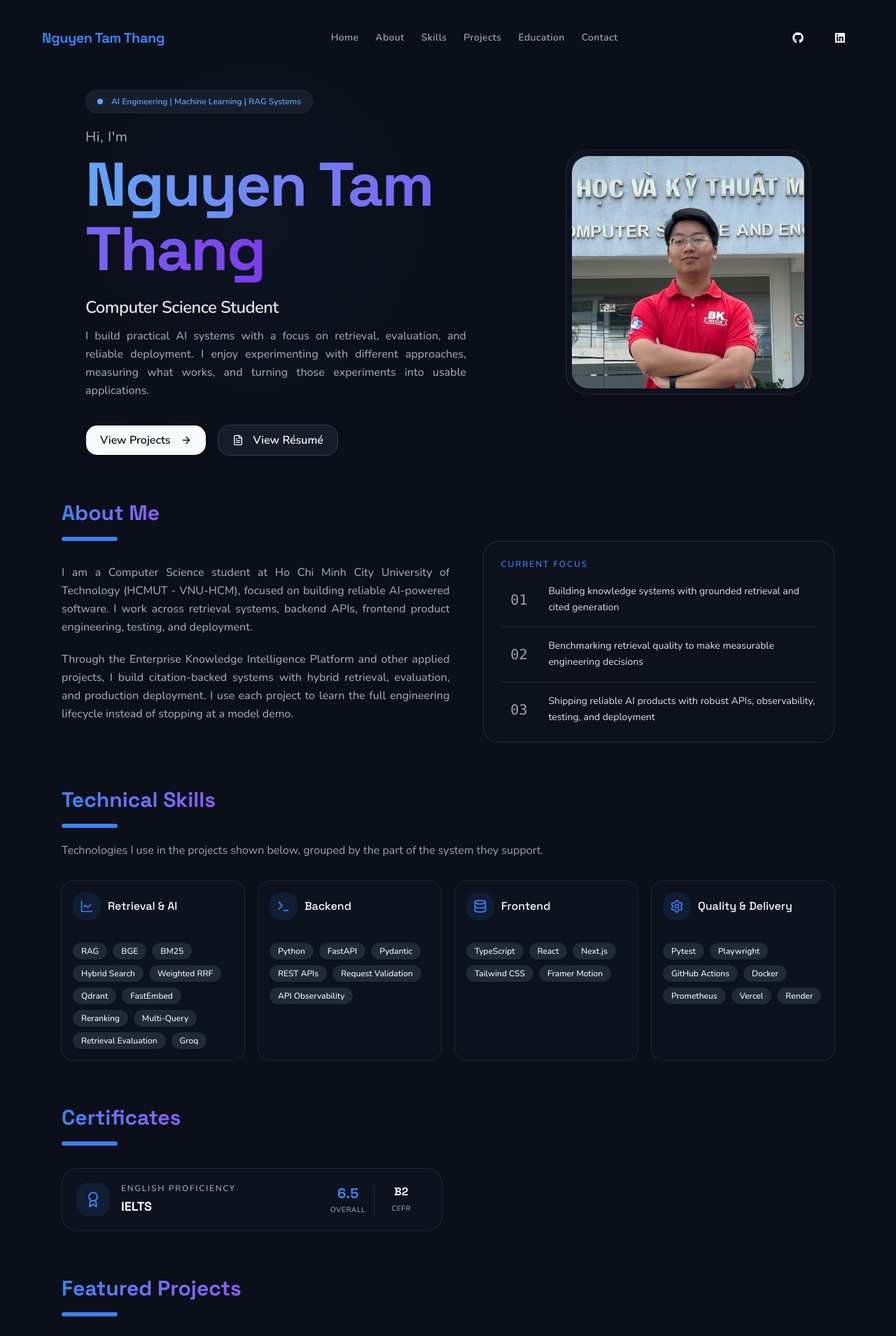
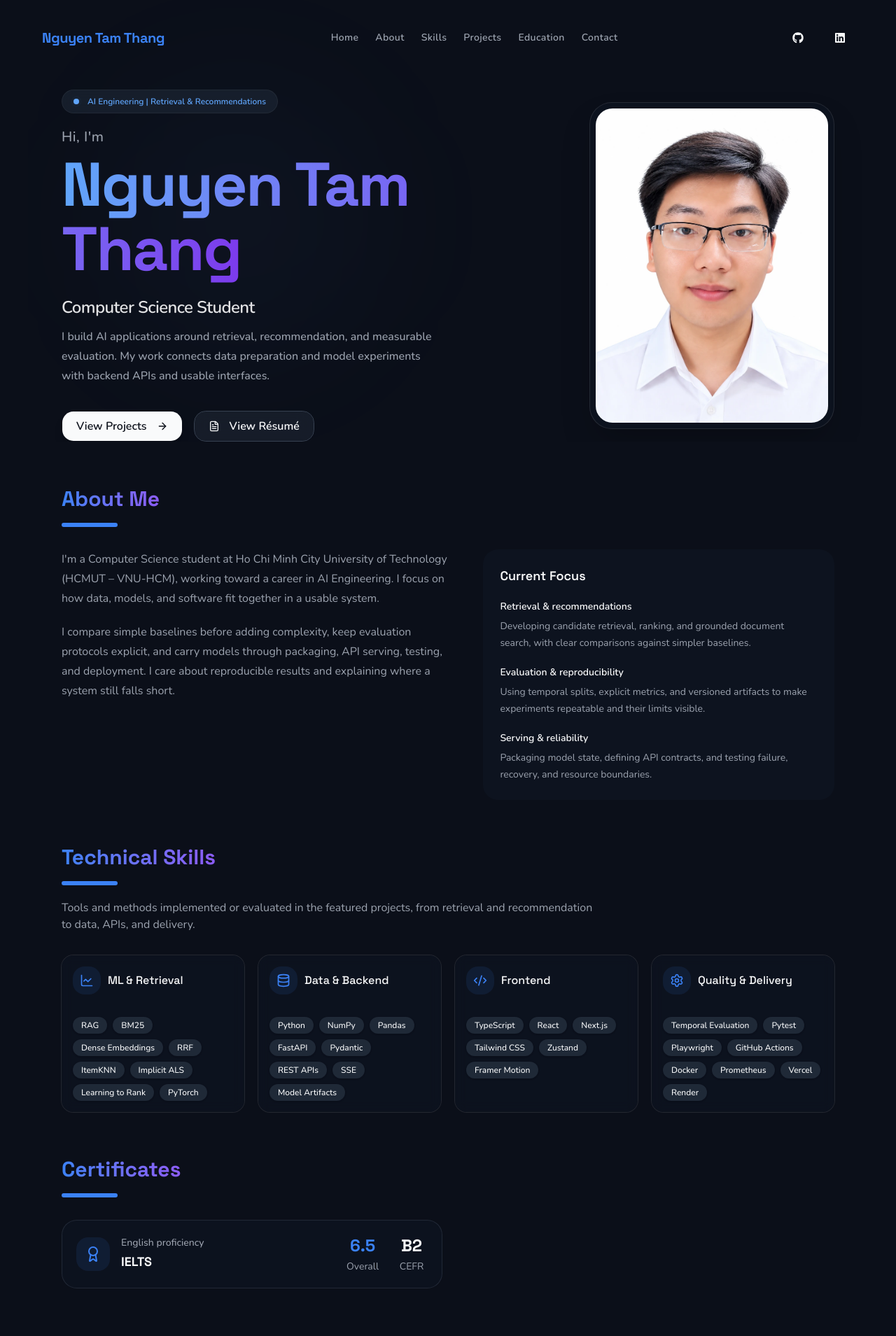
Before and after one commit to Thazg/Portfolio, a Next.js app: page / in a window 1280 px wide. Shown: the top 1909 px of the page at 70% size. Built offline with nearby package versions, Linux system fonts and the light colour scheme.

Commit message:
refactor: refine profile content and responsive layouts

```diff
--- a/src/data/portfolio.ts
+++ b/src/data/portfolio.ts
@@ -2,7 +2,7 @@ import {
   Database,
   LineChart,
   Settings,
-  Terminal,
+  Code2,
 } from "lucide-react";
 
 export type PortfolioProject = {
@@ -25,39 +25,48 @@ export type PortfolioProject = {
 export const PORTFOLIO_DATA = {
   name: "Nguyen Tam Thang",
   role: "Computer Science Student",
-  headline: "AI Engineering | Machine Learning | RAG Systems",
+  headline: "AI Engineering | Retrieval & Recommendations",
   intro:
-    "I build practical AI systems with a focus on retrieval, evaluation, and reliable deployment. I enjoy experimenting with different approaches, measuring what works, and turning those experiments into usable applications.",
+    "I build AI applications around retrieval, recommendation, and measurable evaluation. My work connects data preparation and model experiments with backend APIs and usable interfaces.",
   about: {
-    bio: "I am a Computer Science student at Ho Chi Minh City University of Technology (HCMUT - VNU-HCM), focused on building reliable AI-powered software. I work across retrieval systems, backend APIs, frontend product engineering, testing, and deployment.",
+    bio: "I'm a Computer Science student at Ho Chi Minh City University of Technology (HCMUT – VNU-HCM), working toward a career in AI Engineering. I focus on how data, models, and software fit together in a usable system.",
     secondary:
-      "Through the Enterprise Knowledge Intelligence Platform and other applied projects, I build citation-backed systems with hybrid retrieval, evaluation, and production deployment. I use each project to learn the full engineering lifecycle instead of stopping at a model demo.",
+      "I compare simple baselines before adding complexity, keep evaluation protocols explicit, and carry models through packaging, API serving, testing, and deployment. I care about reproducible results and explaining where a system still falls short.",
     focus: [
-      "Building knowledge systems with grounded retrieval and cited generation",
-      "Benchmarking retrieval quality to make measurable engineering decisions",
-      "Shipping reliable AI products with robust APIs, observability, testing, and deployment",
+      {
+        title: "Retrieval & recommendations",
+        description: "Developing candidate retrieval, ranking, and grounded document search, with clear comparisons against simpler baselines.",
+      },
+      {
+        title: "Evaluation & reproducibility",
+        description: "Using temporal splits, explicit metrics, and versioned artifacts to make experiments repeatable and their limits visible.",
+      },
+      {
+        title: "Serving & reliability",
+        description: "Packaging model state, defining API contracts, and testing failure, recovery, and resource boundaries.",
+      },
     ],
   },
   skills: [
     {
-      category: "Retrieval & AI",
+      category: "ML & Retrieval",
       icon: LineChart,
-      items: ["RAG", "BGE", "BM25", "Hybrid Search", "Weighted RRF", "Qdrant", "FastEmbed", "Reranking", "Multi-Query", "Retrieval Evaluation", "Groq"],
+      items: ["RAG", "BM25", "Dense Embeddings", "RRF", "ItemKNN", "Implicit ALS", "Learning to Rank", "PyTorch"],
     },
     {
-      category: "Backend",
-      icon: Terminal,
-      items: ["Python", "FastAPI", "Pydantic", "REST APIs", "Request Validation", "API Observability"],
+      category: "Data & Backend",
+      icon: Database,
+      items: ["Python", "NumPy", "Pandas", "FastAPI", "Pydantic", "REST APIs", "SSE", "Model Artifacts"],
     },
     {
       category: "Frontend",
-      icon: Database,
-      items: ["TypeScript", "React", "Next.js", "Tailwind CSS", "Framer Motion"],
+      icon: Code2,
+      items: ["TypeScript", "React", "Next.js", "Tailwind CSS", "Zustand", "Framer Motion"],
     },
     {
       category: "Quality & Delivery",
       icon: Settings,
-      items: ["Pytest", "Playwright", "GitHub Actions", "Docker", "Prometheus", "Vercel", "Render"],
+      items: ["Temporal Evaluation", "Pytest", "Playwright", "GitHub Actions", "Docker", "Prometheus", "Vercel", "Render"],
     },
   ],
   certificates: [
--- a/src/sections/About.tsx
+++ b/src/sections/About.tsx
@@ -17,30 +17,27 @@ export default function About() {
 
       <div className="grid grid-cols-1 gap-8 lg:grid-cols-[1.05fr_0.95fr] lg:gap-12 lg:items-start">
         <Reveal width="100%">
-          <div className="space-y-5 text-justify text-base font-medium leading-relaxed text-muted-foreground md:text-base">
+          <div className="max-w-[62ch] space-y-5 text-left text-base leading-7 text-muted-foreground">
             <p>{PORTFOLIO_DATA.about.bio}</p>
             <p>{PORTFOLIO_DATA.about.secondary}</p>
           </div>
         </Reveal>
 
-        <Reveal delay={0.15} width="100%" className="lg:-mt-8">
-          <div className="rounded-2xl border border-border/60 bg-card/30 p-5 md:p-6">
-            <p className="text-xs font-semibold uppercase tracking-[0.16em] text-primary">
-              Current focus
-            </p>
-            <div className="mt-4">
-              {PORTFOLIO_DATA.about.focus.map((item, idx) => (
-                <div
-                  key={item}
-                  className="grid grid-cols-[2.75rem_minmax(0,1fr)] items-center gap-3 border-t border-border/60 py-4 first:border-t-0 first:pt-1 last:pb-0 sm:grid-cols-[3.25rem_minmax(0,1fr)] sm:gap-4"
-                >
-                  <span className="self-center text-center font-mono text-lg leading-none text-muted-foreground sm:text-xl">
-                    0{idx + 1}
-                  </span>
-                  <p className="text-sm leading-relaxed text-foreground/90">{item}</p>
-                </div>
+        <Reveal delay={0.15} width="100%">
+          <div className="rounded-2xl bg-card/50 p-5 text-left md:p-6">
+            <h3 className="font-heading text-lg font-semibold text-foreground">
+              Current Focus
+            </h3>
+            <ul className="mt-5 space-y-5">
+              {PORTFOLIO_DATA.about.focus.map((item) => (
+                <li key={item.title} className="space-y-1.5">
+                  <p className="text-sm font-semibold text-foreground">{item.title}</p>
+                  <p className="max-w-[54ch] text-sm leading-6 text-muted-foreground">
+                    {item.description}
+                  </p>
+                </li>
               ))}
-            </div>
+            </ul>
           </div>
         </Reveal>
       </div>
--- a/src/sections/Hero.tsx
+++ b/src/sections/Hero.tsx
@@ -8,19 +8,19 @@ import Image from "next/image";
 
 export default function Hero() {
   return (
-    <section id="home" className="relative flex w-full max-w-[1100px] scroll-mt-24 items-center justify-center overflow-hidden px-5 pb-0 pt-28 md:px-8 md:pt-32">
+    <section id="home" className="relative flex w-full max-w-[1200px] scroll-mt-24 items-center justify-center overflow-hidden px-5 pb-0 pt-28 md:px-12 md:pt-32">
       {/* Keep the ambient light on the copy side so the portrait edge stays clean. */}
       <div className="absolute top-1/2 left-1/4 -translate-x-1/2 -translate-y-1/2 w-[400px] h-[400px] bg-[#60A5FA]/[0.03] rounded-full blur-[100px] -z-10" />
 
-      <div className="grid grid-cols-1 lg:grid-cols-12 gap-6 items-center w-full">
+      <div className="grid w-full grid-cols-1 items-center gap-8 md:grid-cols-[minmax(0,1.2fr)_minmax(0,0.8fr)] lg:grid-cols-12 lg:gap-6">
         <motion.div
           initial={{ opacity: 0, y: 30 }}
           animate={{ opacity: 1, y: 0 }}
           transition={{ duration: 0.8, ease: "easeOut" }}
-          className="flex flex-col lg:col-span-7 z-10 space-y-5"
+          className="flex flex-col text-left lg:col-span-7 z-10 space-y-5"
         >
           <div className="inline-flex items-center px-4 py-2 rounded-full bg-secondary/60 border border-white/5 text-xs font-semibold text-[#60A5FA] w-fit backdrop-blur-md">
-            <span className="relative flex h-2 w-2 mr-3">
+            <span className="relative mr-3 flex h-2 w-2 shrink-0">
               <span className="animate-ping absolute inline-flex h-full w-full rounded-full bg-[#60A5FA] opacity-75"></span>
               <span className="relative inline-flex rounded-full h-2 w-2 bg-[#60A5FA]"></span>
             </span>
@@ -31,7 +31,7 @@ export default function Hero() {
             <span className="text-lg md:text-xl text-muted-foreground font-medium tracking-wide">
               Hi, I&apos;m
             </span>
-            <h1 className="text-4xl md:text-[4.5rem] lg:text-[5.5rem] font-bold font-heading leading-[1.05] tracking-tight">
+            <h1 className="text-4xl md:text-5xl lg:text-[5.5rem] font-bold font-heading leading-[1.05] tracking-tight">
               <span className="text-transparent bg-clip-text bg-gradient-to-r from-[#60A5FA] to-[#7C3AED]">
                 {PORTFOLIO_DATA.name}
               </span>
@@ -43,7 +43,7 @@ export default function Hero() {
               {PORTFOLIO_DATA.role}
             </p>
 
-            <p className="max-w-[34rem] text-justify text-base font-medium leading-relaxed text-muted-foreground">
+            <p className="max-w-[34rem] text-left text-base font-medium leading-7 text-muted-foreground">
               {PORTFOLIO_DATA.intro}
             </p>
           </div>
@@ -66,17 +66,17 @@ export default function Hero() {
           initial={{ opacity: 0, scale: 0.9 }}
           animate={{ opacity: 1, scale: 1 }}
           transition={{ duration: 1, ease: "easeOut", delay: 0.2 }}
-          className="relative flex justify-center lg:justify-end lg:col-span-5"
+          className="relative flex min-w-0 justify-center md:justify-end lg:col-span-5"
         >
           {/* Personal Image */}
-          <div className="relative w-full max-w-[350px] aspect-square">
+          <div className="relative aspect-[3/4] w-full max-w-[350px] md:max-w-[280px] lg:max-w-[350px]">
             <div className="absolute inset-0 rounded-[2rem] bg-card/40 border border-white/10 shadow-2xl overflow-hidden p-2">
               <div className="relative w-full h-full rounded-[1.5rem] overflow-hidden bg-gradient-to-tr from-white/5 to-white/10">
                 <Image
-                  src="/profile.png"
+                  src="/profile-white.webp"
                   alt="Nguyen Tam Thang"
                   fill
-                  sizes="(max-width: 1024px) 350px, 30vw"
+                  sizes="(min-width: 1024px) 350px, (min-width: 768px) 280px, (max-width: 389px) calc(100vw - 40px), 350px"
                   className="object-cover hover:scale-105 transition-transform duration-700 ease-in-out"
                   priority
                 />
--- a/src/sections/Skills.tsx
+++ b/src/sections/Skills.tsx
@@ -15,7 +15,7 @@ export default function Skills() {
           </h2>
           <div className="w-20 h-1.5 bg-primary rounded-full mb-5" />
           <p className="text-base text-muted-foreground max-w-3xl">
-            Technologies I use in the projects shown below, grouped by the part of the system they support.
+            Tools and methods implemented or evaluated in the featured projects, from retrieval and recommendation to data, APIs, and delivery.
           </p>
         </div>
       </Reveal>
@@ -65,38 +65,38 @@ export default function Skills() {
             {PORTFOLIO_DATA.certificates.map((certificate) => (
               <div
                 key={certificate.name}
-                className="flex items-center gap-4 rounded-2xl border border-border/50 bg-card/40 p-4 transition-colors hover:border-primary/50 sm:p-5"
+                className="@container rounded-2xl border border-border/50 bg-card/40 p-4 transition-colors hover:border-primary/50 sm:p-5"
               >
+                <div className="flex min-w-0 flex-col gap-5 @sm:flex-row @sm:items-center">
+                  <div className="flex min-w-0 flex-1 items-center gap-4">
                     <div className="flex h-12 w-12 shrink-0 items-center justify-center rounded-xl bg-primary/10 text-primary">
                       <Award className="h-6 w-6" aria-hidden="true" />
                     </div>
 
-                <div className="min-w-0 flex-1">
-                  <p className="text-xs font-semibold uppercase tracking-[0.14em] text-muted-foreground">
+                    <div className="min-w-0">
+                      <p className="break-words text-sm font-medium leading-snug text-muted-foreground">
                         {certificate.category}
                       </p>
-                  <h4 className="mt-1 font-heading text-lg font-bold text-foreground">
+                      <h4 className="mt-1 break-words font-heading text-lg font-bold text-foreground">
                         {certificate.name}
                       </h4>
                     </div>
+                  </div>
 
-                <div className="grid shrink-0 grid-cols-2 divide-x divide-border/70 text-center">
-                  <div className="px-3">
-                    <span className="block font-heading text-xl font-bold text-primary">
+                  <dl className="grid min-w-0 grid-cols-2 gap-4 text-center @sm:shrink-0 @sm:gap-6">
+                    <div className="flex flex-col">
+                      <dt className="order-2 mt-1 text-sm text-muted-foreground">Overall</dt>
+                      <dd className="order-1 font-heading text-2xl font-bold text-primary">
                         {certificate.score}
-                    </span>
-                    <span className="mt-0.5 block text-[0.65rem] font-medium uppercase tracking-wider text-muted-foreground">
-                      Overall
-                    </span>
+                      </dd>
                     </div>
-                  <div className="px-3">
-                    <span className="block font-heading text-base font-bold text-foreground">
+                    <div className="flex flex-col">
+                      <dt className="order-2 mt-1 text-sm text-muted-foreground">CEFR</dt>
+                      <dd className="order-1 font-heading text-2xl font-bold text-foreground">
                         {certificate.level.replace("CEFR ", "")}
-                    </span>
-                    <span className="mt-1 block text-[0.65rem] font-medium uppercase tracking-wider text-muted-foreground">
-                      CEFR
-                    </span>
+                      </dd>
                     </div>
+                  </dl>
                 </div>
               </div>
             ))}
```
Also changed, not shown: public/profile-white.webp (added). Lines whose indentation alone changed are shown as unchanged.
